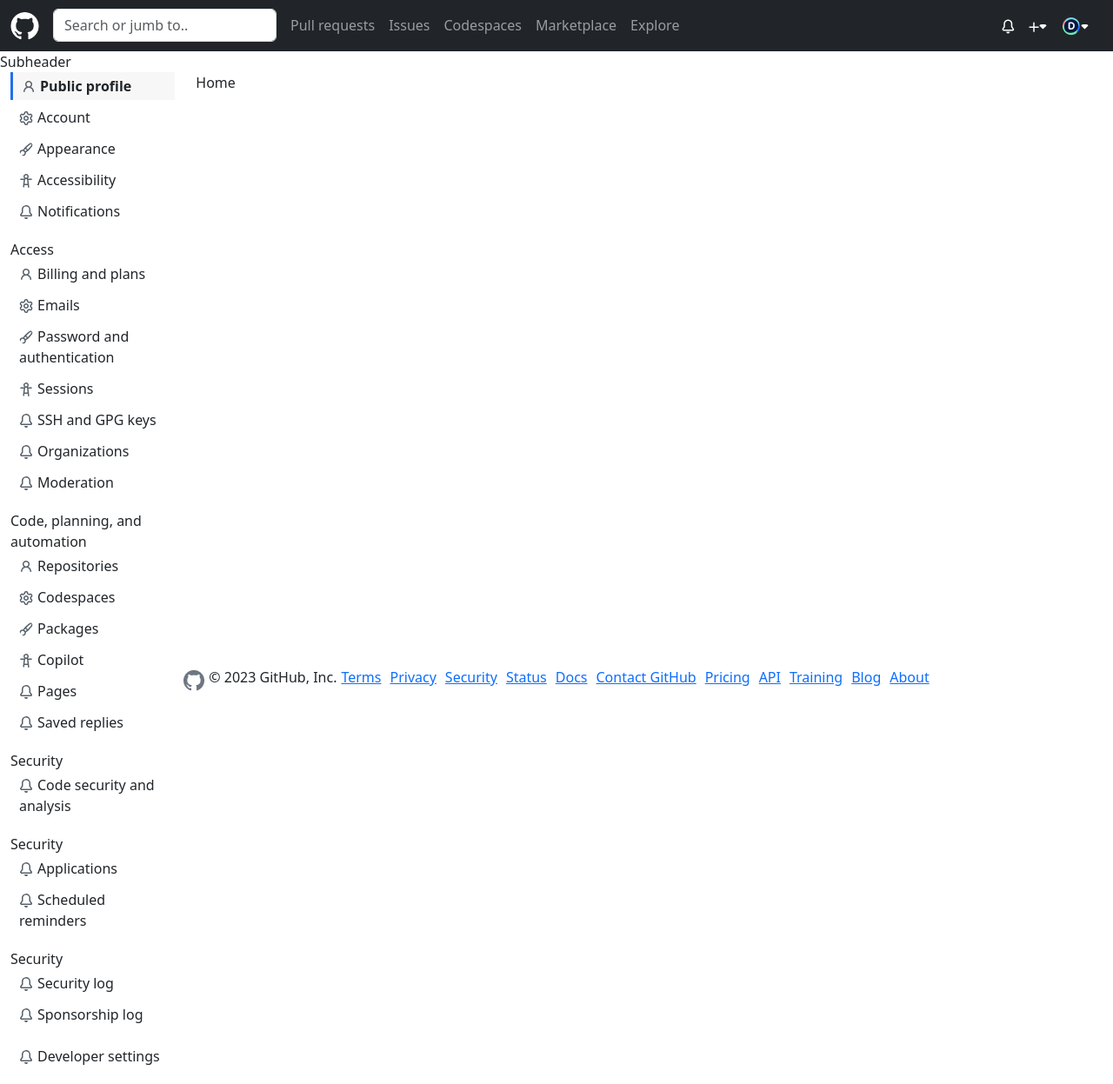
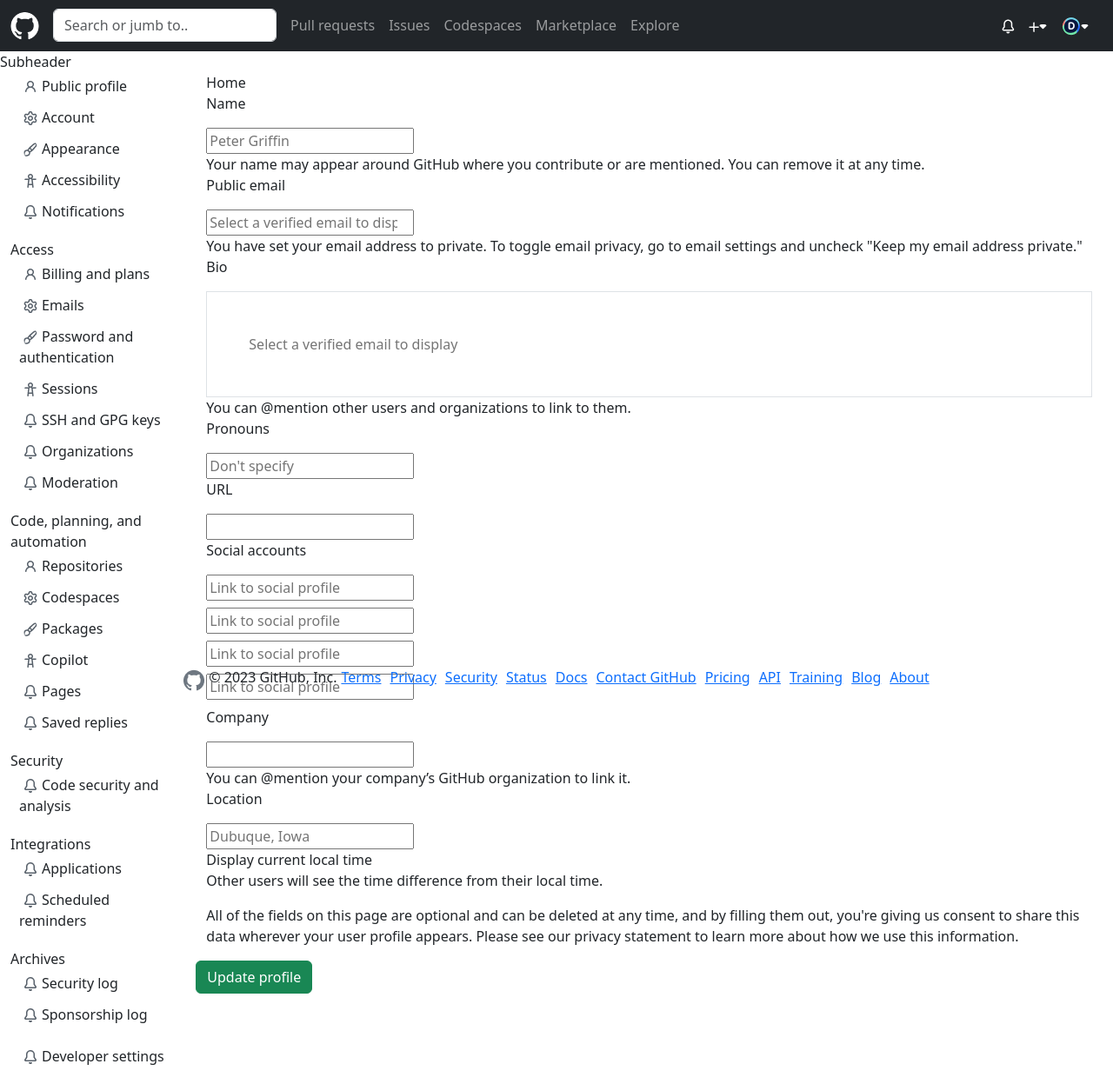
Before and after one commit to arunmannai/github-settings, a React (Vite) app: page / in a window 1280 px wide. Shown: the whole page at 87% size. Built offline with nearby package versions, Linux system fonts and the light colour scheme.

Commit message:
Navlink for sidebar

```diff
--- a/src/components/Header.jsx
+++ b/src/components/Header.jsx
@@ -4,13 +4,13 @@
   return (
     <nav className="navbar navbar-expand-sm navbar-dark bg-dark">
       <div className="container-fluid">
-        <a className="navbar-brand">
+        <Link className="navbar-brand">
           <img
             src="./src/assets/cat_logo.png"
             alt="CompanyLogo"
             className="rounded-pill"
           />
-        </a>
+        </Link>
         <form className="d-flex">
           <input
             className="form-control me-2"
@@ -29,31 +29,31 @@
         <div className="collapse navbar-collapse" id="mynavbar">
           <ul className="navbar-nav me-auto">
             <li className="nav-item">
-              <a className="nav-link">Pull requests</a>
+              <Link className="nav-link">Pull requests</Link>
             </li>
             <li className="nav-item">
-              <a className="nav-link">Issues</a>
+              <Link className="nav-link">Issues</Link>
             </li>
             <li className="nav-item">
-              <a className="nav-link">Codespaces</a>
+              <Link className="nav-link">Codespaces</Link>
             </li>
             <li className="nav-item">
-              <a className="nav-link">Marketplace</a>
+              <Link className="nav-link">Marketplace</Link>
             </li>
             <li className="nav-item">
-              <a className="nav-link">Explore</a>
+              <Link className="nav-link">Explore</Link>
             </li>
           </ul>
         </div>
-        <a className="navbar-brand">
-          <img
+        <Link className="navbar-brand">
+         <img
             src="./src/assets/Vector.png"
             alt="CompanyLogo"
             className="rounded-pill"
           />
-        </a>
-        <a className="navbar-brand">
-          <img
+        </Link>
+        <Link className="navbar-brand">
+         <img
             src="./src/assets/plus.png"
             alt="CompanyLogo"
             className="rounded-pill"
@@ -63,8 +63,8 @@
             alt="CompanyLogo"
             className="rounded-pill"
           />
-        </a>
-        <a className="navbar-brand">
+        </Link>
+        <Link className="navbar-brand">
           <img
             src="./src/assets/Avatar.png"
             alt="CompanyLogo"
@@ -76,7 +76,7 @@
             alt="CompanyLogo"
             className="rounded-pill"
           />
-        </a>
+        </Link>
       </div>
     </nav>
   );
--- a/src/components/Home.jsx
+++ b/src/components/Home.jsx
@@ -1,5 +1,11 @@
+import PublicProfileMainSettings from "./main/PublicProfileMainSettings";
+
 function Home() {
-  return <div>Home</div>;
+  return (
+    <>
+      <PublicProfileMainSettings />
+    </>
+  );
 }
 
 export default Home;
--- /dev/null
+++ b/src/components/main/PublicProfileMainSettings.jsx
@@ -0,0 +1,53 @@
+function PublicProfileMainSettings() {
+    return (
+        <>
+        <div className="container-fluid">
+        Home
+        <p>Name</p>
+        <input type="text" placeholder="Peter Griffin" className="alert-secondary" /><br/>
+        Your name may appear around GitHub where you contribute or are mentioned. You can remove it at any time.
+      </div>
+      <div className="container-fluid">
+        <p>Public email</p>
+        <input type="number" placeholder="Select a verified email to display" className="alert-secondary" /><br/>
+        You have set your email address to private. To toggle email privacy, go to email settings and uncheck "Keep my email address private."
+      </div>
+      <div className="container-fluid">
+        <p>Bio</p>
+        <input type="number" placeholder="Select a verified email to display" className="container p-5 border"/><br/>
+        You can @mention other users and organizations to link to them.</div>
+        <div className="container-fluid">
+        <p>Pronouns</p>
+        <input type="number" placeholder="Don't specify" className="alert-secondary" /><br/>
+        </div>
+        <div className="container-fluid">
+        <p>URL</p>
+        <input type="number" className="alert-secondary" />
+        </div>
+        <div className="container-fluid">
+        <p>Social accounts</p>
+        <input type="text" className="alert-secondary mb-2" placeholder="Link to social profile" /><br/>
+        <input type="text" className="alert-secondary mb-2" placeholder="Link to social profile"/><br/>
+        <input type="text" className="alert-secondary mb-2" placeholder="Link to social profile" /><br/>
+        <input type="text" className="alert-secondary mb-2" placeholder="Link to social profile" />
+        </div>
+        <div className="container-fluid">
+        <p>Company</p>
+        <input type="number" className="alert-secondary" /><br/>
+        You can @mention your company’s GitHub organization to link it.
+        </div>
+        <div className="container-fluid">
+        <p>Location</p>
+        <input type="number" className="alert-secondary" placeholder="Dubuque, Iowa" />
+        </div>
+        <div className="container-fluid">
+        <p>Display current local time<br/>
+        Other users will see the time difference from their local time.</p>
+        <p>All of the fields on this page are optional and can be deleted at any time, and by filling them out, you're giving us consent to share this data wherever your user profile appears. Please see our privacy statement to learn more about how we use this information.</p>
+         </div>
+         <button type="button" className="btn btn-success">Update profile</button>
+      </>
+    );
+}
+
+export default PublicProfileMainSettings;
--- a/src/components/sidebar/AccessSettings.jsx
+++ b/src/components/sidebar/AccessSettings.jsx
@@ -1,64 +1,66 @@
+import { NavLink } from "react-router-dom";
+
 function AccessSettings() {
   return (
     <div className="sidebar">
       Access
       <ul className="list-group-flush ms-0 ps-0">
         <li className="list-group-item mb-1">
-          <img
+          <NavLink to="/billing"><img
             src="./src/assets/pub.png"
             alt="CompanyLogo"
             className="rounded-pill"
           />
           Billing and plans
-        </li>
+       </NavLink> </li>
         <li className="list-group-item mb-1">
-          <img
+          <NavLink to="/emails"><img
             src="./src/assets/sett.png"
             alt="CompanyLogo"
             className="rounded-pill"
           />
           Emails
-        </li>
+       </NavLink> </li>
         <li className="list-group-item mb-1">
-          <img
+          <NavLink to="/authentication"><img
             src="./src/assets/Appe.png"
             alt="CompanyLogo"
             className="rounded-pill"
           />
           Password and authentication
-        </li>
+       </NavLink> </li>
         <li className="list-group-item mb-1">
-          <img
+          <NavLink to="/sessions"><img
             src="./src/assets/access.png"
             alt="CompanyLogo"
             className="rounded-pill"
           />
           Sessions
-        </li>
+       </NavLink> </li>
         <li className="list-group-item mb-1">
-          <img
+          <NavLink to="/ssh-gpg-keys"><img
             src="./src/assets/bell.png"
             alt="CompanyLogo"
             className="rounded-pill"
           />
           SSH and GPG keys
-        </li>
+       </NavLink> </li>
         <li className="list-group-item mb-1">
-          <img
+          <NavLink to="/organizations"><img
             src="./src/assets/bell.png"
             alt="CompanyLogo"
             className="rounded-pill"
           />
           Organizations
-        </li>
+       </NavLink> </li>
         <li className="list-group-item mb-1">
-          <img
+          <NavLink to="/moderation"><img
             src="./src/assets/bell.png"
             alt="CompanyLogo"
             className="rounded-pill"
           />
           Moderation
-        </li>
+       </NavLink> </li>
       </ul>
     </div>
   );
--- a/src/components/sidebar/ArchivesSettings.jsx
+++ b/src/components/sidebar/ArchivesSettings.jsx
@@ -1,24 +1,26 @@
+import { NavLink } from "react-router-dom";
+
 function ArchivesSettings() {
   return (
     <div className="sidebar">
-      Security
+      Archives
       <ul className="list-group-flush ms-0 ps-0">
         <li className="list-group-item mb-1">
-          <img
+          <NavLink to="/security-log"><img
             src="./src/assets/bell.png"
             alt="CompanyLogo"
             className="rounded-pill"
           />
           Security log
-        </li>
+       </NavLink> </li>
         <li className="list-group-item mb-1">
-          <img
+          <NavLink to="/sponsorship-log"><img
             src="./src/assets/bell.png"
             alt="CompanyLogo"
             className="rounded-pill"
           />
           Sponsorship log
-        </li>
+       </NavLink> </li>
       </ul>
     </div>
   );
--- a/src/components/sidebar/CodeAutomationSettings.jsx
+++ b/src/components/sidebar/CodeAutomationSettings.jsx
@@ -1,56 +1,58 @@
+import { NavLink } from "react-router-dom";
+
 function CodeAutomationSettings() {
   return (
     <div className="sidebar">
       Code, planning, and automation
       <ul className="list-group-flush ms-0 ps-0">
         <li className="list-group-item mb-1">
-          <img
+          <NavLink to="/repositories"><img
             src="./src/assets/pub.png"
             alt="CompanyLogo"
             className="rounded-pill"
           />
           Repositories
-        </li>
+       </NavLink> </li>
         <li className="list-group-item mb-1">
-          <img
+          <NavLink to="/codespaces"><img
             src="./src/assets/sett.png"
             alt="CompanyLogo"
             className="rounded-pill"
           />
           Codespaces
-        </li>
+       </NavLink> </li>
         <li className="list-group-item mb-1">
-          <img
+          <NavLink to="/packages"><img
             src="./src/assets/Appe.png"
             alt="CompanyLogo"
             className="rounded-pill"
           />
           Packages
-        </li>
+       </NavLink> </li>
         <li className="list-group-item mb-1">
-          <img
+          <NavLink to="/copilot"><img
             src="./src/assets/access.png"
             alt="CompanyLogo"
             className="rounded-pill"
           />
           Copilot
-        </li>
+       </NavLink> </li>
         <li className="list-group-item mb-1">
-          <img
+          <NavLink to="/pages"><img
             src="./src/assets/bell.png"
             alt="CompanyLogo"
             className="rounded-pill"
           />
           Pages
-        </li>
+       </NavLink> </li>
         <li className="list-group-item mb-1">
-          <img
+          <NavLink to="/saved-replies"><img
             src="./src/assets/bell.png"
             alt="CompanyLogo"
             className="rounded-pill"
           />
           Saved replies
-        </li>
+       </NavLink> </li>
       </ul>
     </div>
   );
--- a/src/components/sidebar/DevSettings.jsx
+++ b/src/components/sidebar/DevSettings.jsx
@@ -1,15 +1,17 @@
+import { NavLink } from "react-router-dom";
+
 function DevSettings() {
   return (
     <div className="sidebar">
       <ul className="list-group-flush ms-0 ps-0">
         <li className="list-group-item mb-1">
-          <img
+          <NavLink to="/dev-settings"><img
             src="./src/assets/bell.png"
             alt="CompanyLogo"
             className="rounded-pill"
           />
           Developer settings
-        </li>
+       </NavLink> </li>
       </ul>
     </div>
   );
--- a/src/components/sidebar/IntegrationSettings.jsx
+++ b/src/components/sidebar/IntegrationSettings.jsx
@@ -1,24 +1,26 @@
+import { NavLink } from "react-router-dom";
+
 function IntegrationSettings() {
   return (
     <div className="sidebar">
-      Security
+      Integrations
       <ul className="list-group-flush ms-0 ps-0">
         <li className="list-group-item mb-1">
-          <img
+          <NavLink to="/applications"><img
             src="./src/assets/bell.png"
             alt="CompanyLogo"
             className="rounded-pill"
           />
           Applications
-        </li>
+       </NavLink> </li>
         <li className="list-group-item mb-1">
-          <img
+          <NavLink to="/scheduled-reminders"><img
             src="./src/assets/bell.png"
             alt="CompanyLogo"
             className="rounded-pill"
           />
           Scheduled reminders
-        </li>
+       </NavLink> </li>
       </ul>
     </div>
   );
--- a/src/components/sidebar/PublicProfileSettings.jsx
+++ b/src/components/sidebar/PublicProfileSettings.jsx
@@ -1,46 +1,58 @@
+import { NavLink } from "react-router-dom";
+
 function PublicProfileSettings() {
   return (
     <div className="sidebar">
       <ul className="list-group-flush ms-0 ps-0">
-        <li className="list-group-item mb-1 selected-sidebar-setting">
+        <li className="list-group-item mb-1">
+          <NavLink to="/public-profile">
             <img
               src="./src/assets/pub.png"
               alt="CompanyLogo"
               className="rounded-pill"
             />
             Public profile
+          </NavLink>
         </li>
         <li className="list-group-item mb-1">
+          <NavLink to="/account">
             <img
               src="./src/assets/sett.png"
               alt="CompanyLogo"
               className="rounded-pill"
             />
             Account
+          </NavLink>
         </li>
         <li className="list-group-item mb-1">
+          <NavLink to="/appearance">
             <img
               src="./src/assets/Appe.png"
               alt="CompanyLogo"
               className="rounded-pill"
             />
             Appearance
+          </NavLink>
         </li>
         <li className="list-group-item mb-1">
+          <NavLink to="/accessibility">
             <img
               src="./src/assets/access.png"
               alt="CompanyLogo"
               className="rounded-pill"
             />
             Accessibility
+          </NavLink>
         </li>
         <li className="list-group-item mb-1">
+          <NavLink to="/notifications">
             <img
               src="./src/assets/bell.png"
               alt="CompanyLogo"
               className="rounded-pill"
             />
             Notifications
+          </NavLink>
         </li>
       </ul>
     </div>
--- a/src/components/sidebar/SecuritySettings.jsx
+++ b/src/components/sidebar/SecuritySettings.jsx
@@ -1,17 +1,19 @@
+import { NavLink } from "react-router-dom";
+
 function SecuritySettings() {
   return (
     <div className="sidebar">
       Security
       <ul className="list-group-flush ms-0 ps-0">
         <li className="list-group-item mb-1">
-
+        <NavLink to="/security">
           <img
             src="./src/assets/bell.png"
             alt="CompanyLogo"
             className="rounded-pill"
           />
           Code security and analysis
-        </li>
+       </NavLink> </li>
       </ul>
     </div>
   );
--- a/src/index.css
+++ b/src/index.css
@@ -69,8 +69,11 @@
 .footer a {
     padding: 5px;
 }
-
-.selected-sidebar-setting {
+.sidebar a {
+    text-decoration: none;
+    color: inherit;
+}
+.sidebar a.active {
     border-left: 2px solid #2070EB;
     background-color: #F7F7F7;
     font-weight: bold;
@@ -86,5 +89,6 @@
 }
 
 .sidebar ul li img {
+    padding-left: 5px;
     padding-right: 5px;
 }
```
Also changed, not shown: src/components/sidebar/ActivitiesSettings.jsx (deleted, +0 -10 lines). Lines whose indentation alone changed are shown as unchanged.
